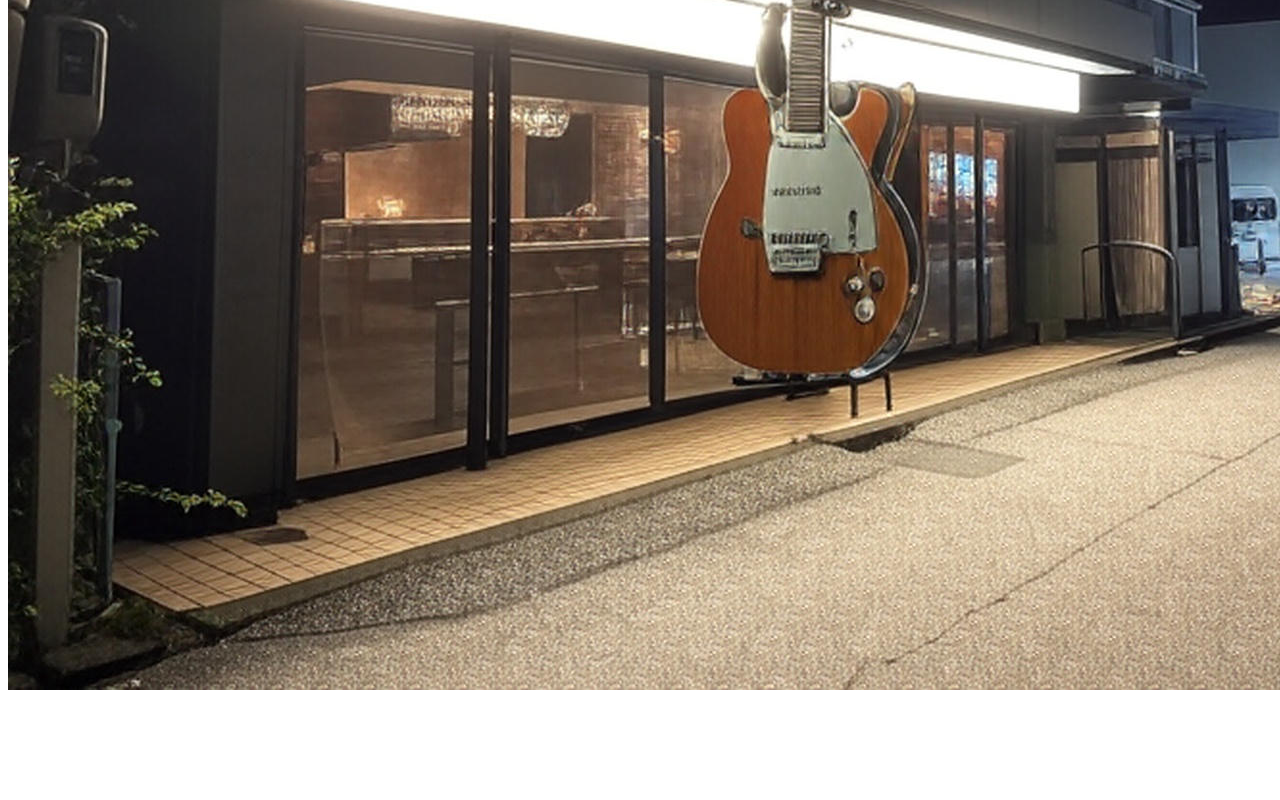
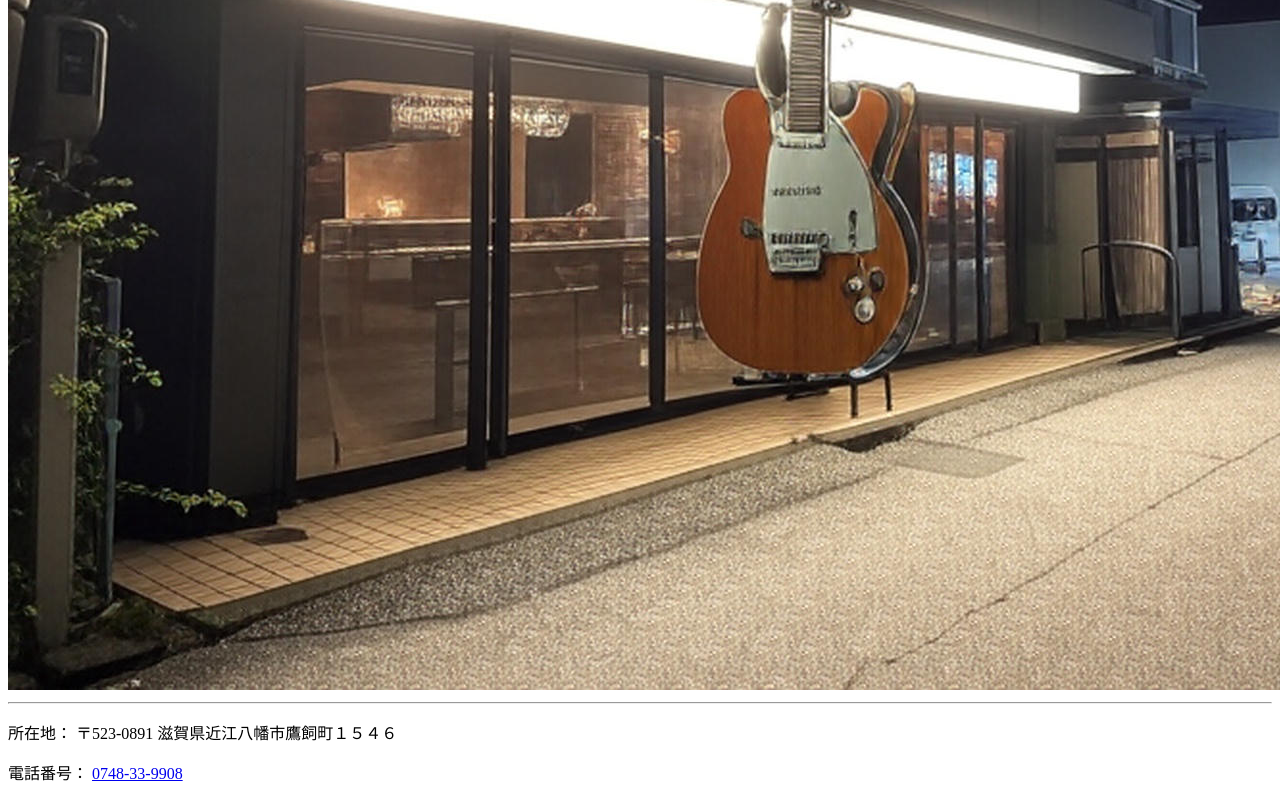
Before and after one commit to junmmykonoka/80069, a plain HTML site: page index.html in a window 1280 px wide. Shown: the part 1631-2431 px from the top of the page. Before the commit the page ends 2333 px from the top, so only its background shows below. Drawn offline with Linux system fonts and the light colour scheme.

Commit message:
Update index.html

```diff
--- a/index.html
+++ b/index.html
@@ -10,7 +10,10 @@
     <p>只今工事中</p>
 　　<img src="お店外観.jpg" alt="アップロードした画像" width="｀1000">
 
-
+ <footer>
+        <hr> <p>所在地： 〒523-0891 滋賀県近江八幡市鷹飼町１５４６</p>
+        <p>電話番号： <a href="tel:0748-33-9908">0748-33-9908</a></p>
+    </footer>
 
 </body>
 </html>
```
